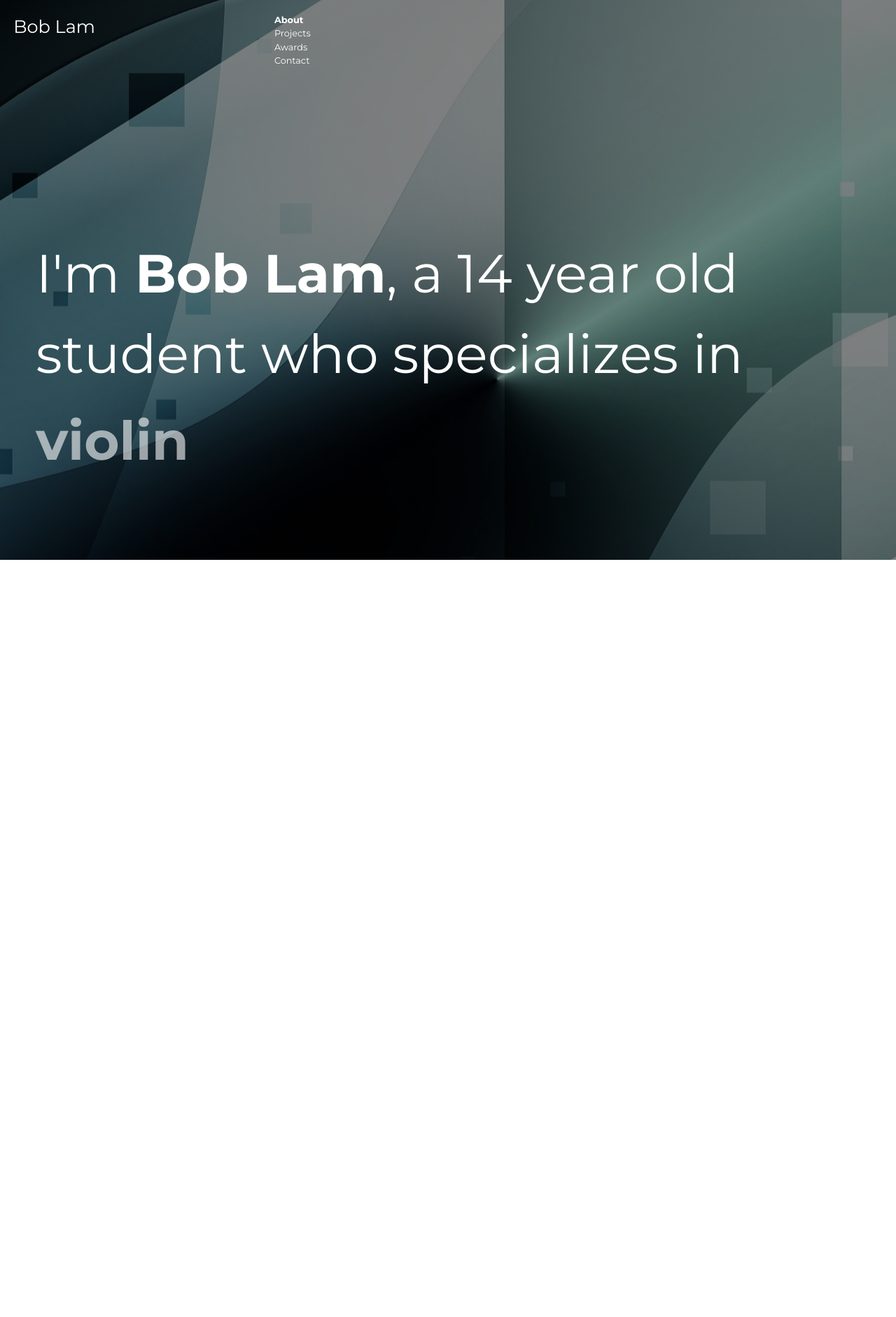
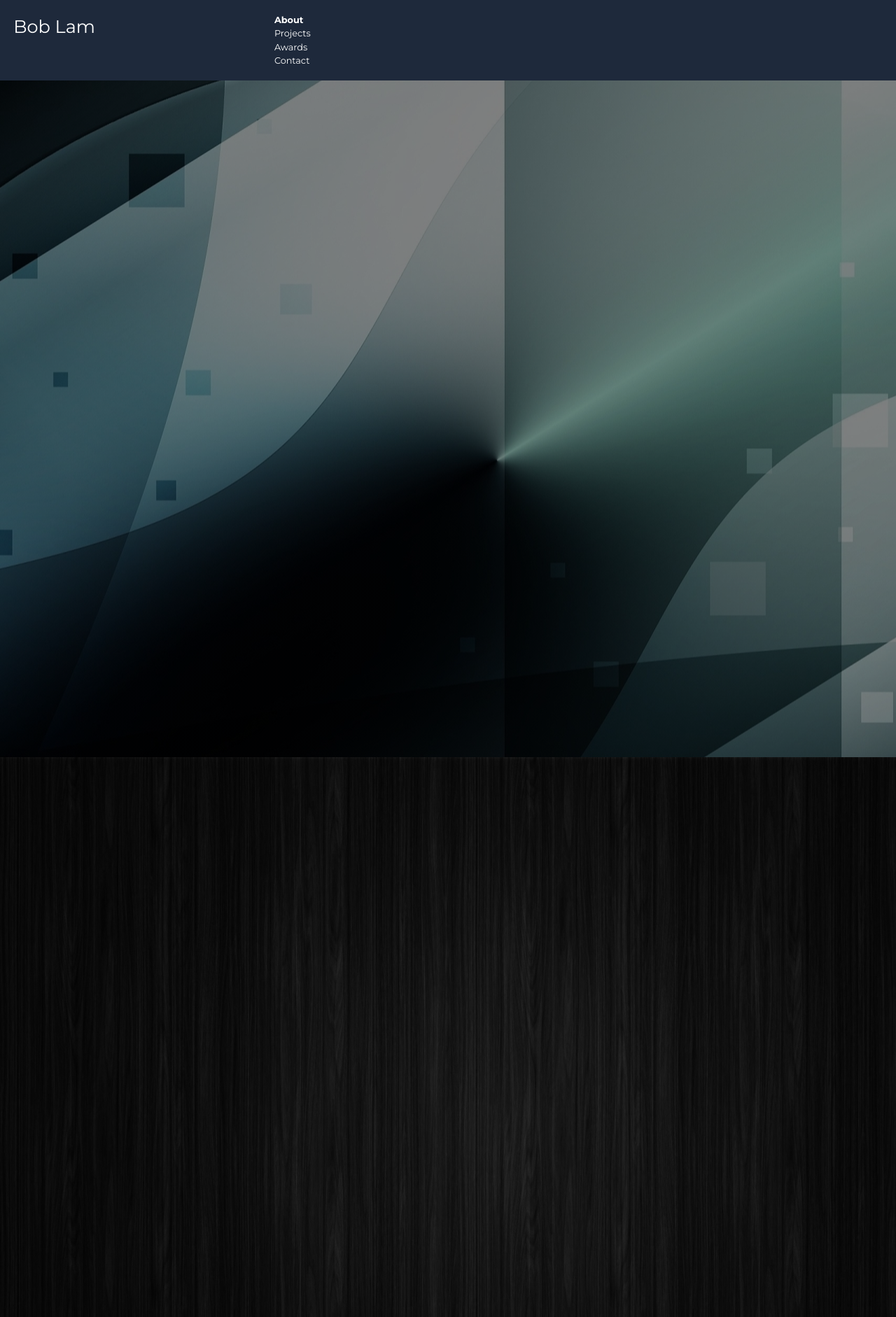
Before and after one commit to boblamceo/portfolio, a Next.js app: page /about in a window 1280 px wide. Shown: the whole page at 70% size. Before the commit the page ends 800 px from the top, so only its background shows below. Built offline with nearby package versions, Linux system fonts and the light colour scheme.

Commit message:
why is there space on top of the first screen

```diff
--- a/app/about/page.js
+++ b/app/about/page.js
@@ -37,10 +37,10 @@ const About = () => {
     const diffTime = Math.abs(date2 - date1);
     const diffYear = Math.floor(diffTime / (1000 * 60 * 60 * 24 * 365));
     return (
-        <div className="bg-slate-800 w-screen h-screen overflow-x-hidden flex whitespace-nowrap scrollbar-hide">
-            <div className="about-bg w-screen h-[calc(100%+13vw)] brightness-100 backdrop-brightness-0">
-                <Header />
-                <div
+        <div className="bg-slate-800 w-screen flex flex-col scrollbar-hide">
+            <Header />
+            <div className="about-bg w-screen h-[calc(100vh+13vw)] mt-0">
+                {/* <div
                     className={`text-white ${montserrat.className} text-[6vw] break-words w-screen  whitespace-normal pl-[4vw] pr-[5vw] mt-[17vw]`}
                 >
                     I'm<span className="font-bold">&nbsp;Bob Lam</span>
@@ -63,8 +63,9 @@ const About = () => {
                     >
                         {productList[product]}
                     </motion.h1>
-                </div>
+                </div> */}
             </div>
+            <div className="projects-bg w-screen h-screen"></div>
         </div>
     );
 };
--- a/app/globals.css
+++ b/app/globals.css
@@ -9,6 +9,8 @@ head,
     width: 100%;
     padding: 0px;
     margin: 0px;
+    margin-top: 0;
+    padding-top: 0;
     scroll-behavior: smooth;
 }
 
@@ -19,6 +21,11 @@ head,
 .about-bg {
     background: linear-gradient(rgba(0, 0, 0, 0.5), rgba(0, 0, 0, 0.5)),
         url(/background1.png);
+}
+
+.projects-bg {
+    background: linear-gradient(rgba(0, 0, 0, 0.5), rgba(0, 0, 0, 0.5)),
+        url(/background2.png);
 }
 
 /* For IE, Edge and Firefox */
```
Also changed, not shown: public/background2.png (added).
